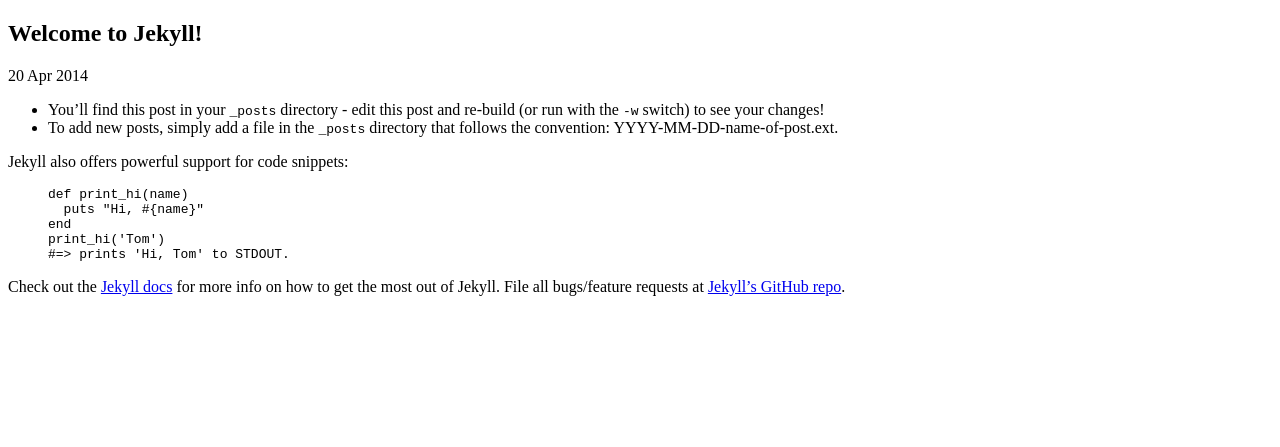
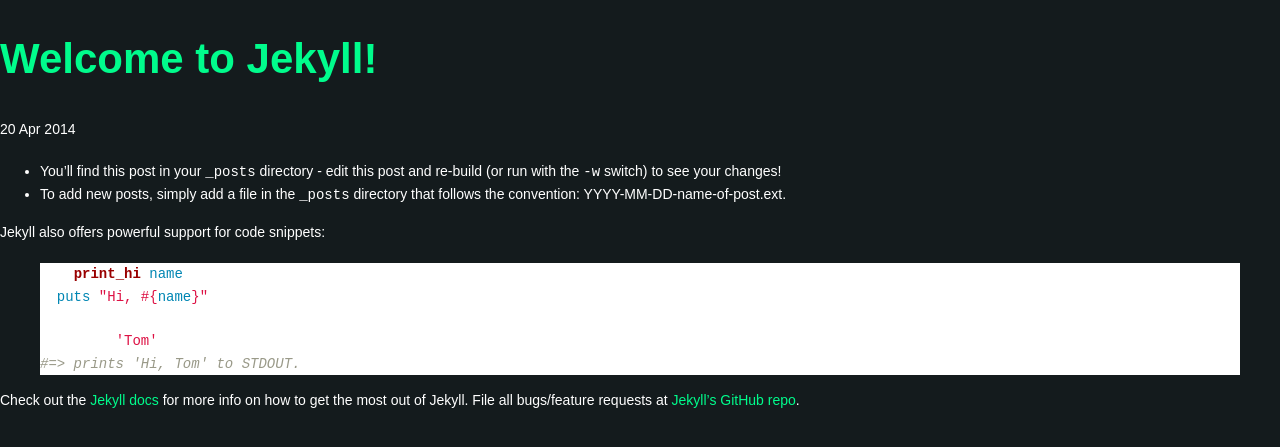
Before and after one commit to carlosgomez2/cg-blog, a Jekyll site: the page built from _posts/2014-04-20-welcome-to-jekyll.markdown, in a window 1280 px wide. Shown: the top 447 px of the page. Built offline with Jekyll 4.4.1, drawn with Linux system fonts in a browser that asks for light colours; nearby versions of some CDN libraries; some web fonts are replaced; library files that are not in the unit come from our copies.

Commit message:
Update default.html css links dont work properly

```diff
--- a/_layouts/default.html
+++ b/_layouts/default.html
@@ -25,7 +25,7 @@
     <meta name="msapplication-TileImage" content="{{ site.baseurl }}/assets/img/fav/ms-icon-144x144.png">
     <meta name="theme-color" content="#ffffff">
     <!-- End Fav -->
-    <link rel="stylesheet" href="assets/css/main.min.css">
+    <link rel="stylesheet" href="{{ site.baseurl }}/assets/css/main.min.css">
     <script src="//code.jquery.com/jquery-2.1.4.min.js"></script>
   </head>
 <body>
```
